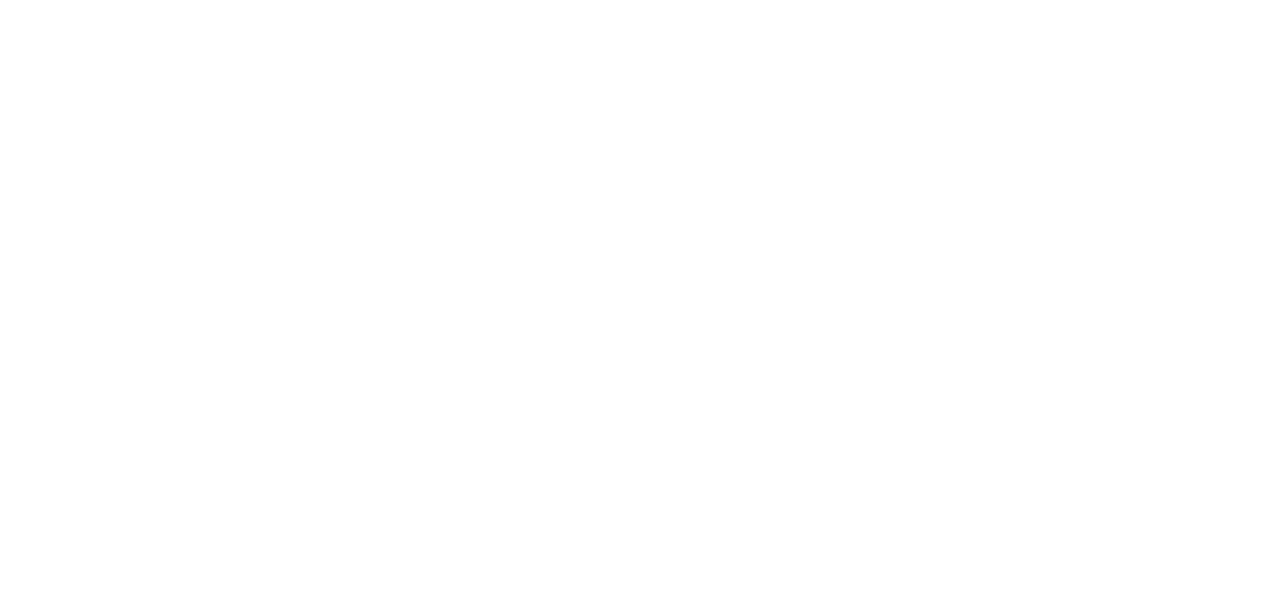
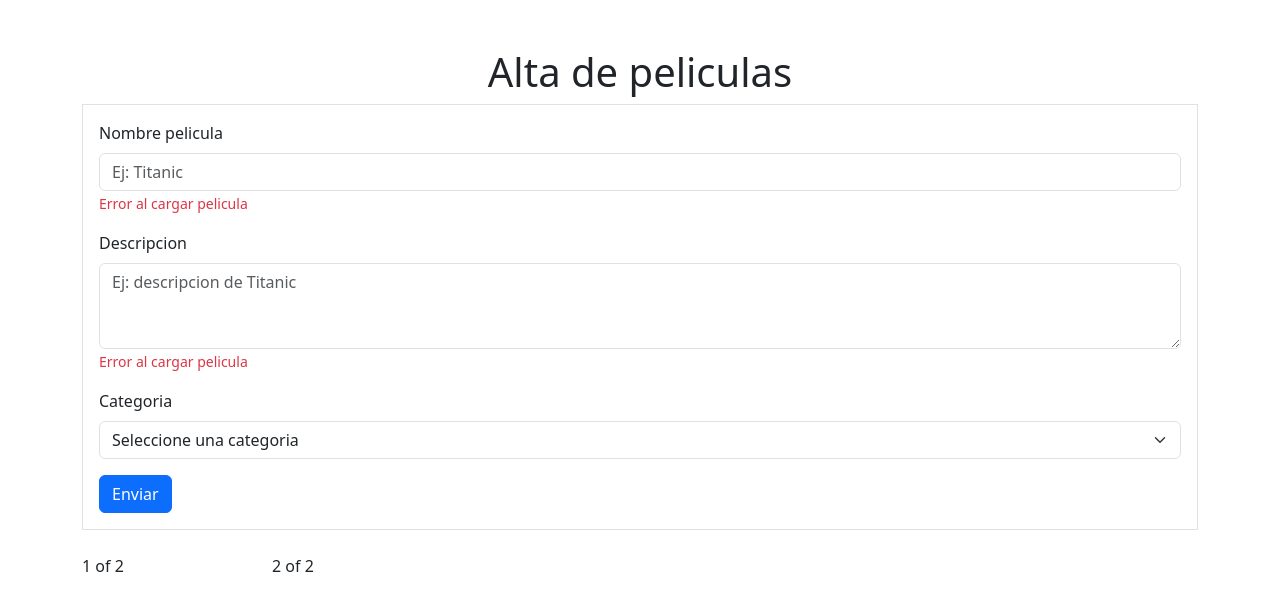
Before and after one commit to rollingcodeschool/altaPeliculas-c16, a React (Vite) app: page / in a window 1280 px wide. Shown: the top 610 px of the page. Built offline with nearby package versions, Linux system fonts and the light colour scheme.

Commit message:
agregamos el maquetado del formulario y la grilla de peliculas

```diff
--- a/src/App.jsx
+++ b/src/App.jsx
@@ -1,12 +1,16 @@
+import "bootstrap/dist/css/bootstrap.min.css";
+import { Container } from "react-bootstrap";
+import FormularioPelicula from "./components/FormularioPelicula";
 
 function App() {
-
   return (
     <>
-     <div></div>
-
+      <Container className="my-5">
+        <h1 className="text-center">Alta de peliculas</h1>
+        <FormularioPelicula></FormularioPelicula>
+      </Container>
     </>
-  )
+  );
 }
 
-export default App
+export default App;
--- /dev/null
+++ b/src/components/FormularioPelicula.jsx
@@ -0,0 +1,46 @@
+import { Form, Button } from "react-bootstrap";
+import GrillaPeliculas from "./GrillaPeliculas";
+
+const FormularioPelicula = () => {
+  return (
+    <section>
+      <Form className="border p-3">
+        <Form.Group className="mb-3">
+          <Form.Label>Nombre pelicula</Form.Label>
+          <Form.Control type="text" placeholder="Ej: Titanic" />
+          <Form.Text className="text-danger">
+            Error al cargar pelicula
+          </Form.Text>
+        </Form.Group>
+        <Form.Group className="mb-3">
+          <Form.Label>Descripcion</Form.Label>
+          <Form.Control
+            type="text"
+            placeholder="Ej: descripcion de Titanic"
+            as="textarea"
+            rows={3}
+          />
+          <Form.Text className="text-danger">
+            Error al cargar pelicula
+          </Form.Text>
+        </Form.Group>
+
+        <Form.Group className="mb-3" controlId="formBasicPassword">
+          <Form.Label>Categoria</Form.Label>
+          <Form.Select aria-label="Default select example">
+            <option>Seleccione una categoria</option>
+            <option value="Terror">Terror</option>
+            <option value="Comedia">Comedia</option>
+            <option value="Aventura">Aventura</option>
+          </Form.Select>
+        </Form.Group>
+        <Button variant="primary" type="submit">
+          Enviar
+        </Button>
+      </Form>
+      <GrillaPeliculas></GrillaPeliculas>
+    </section>
+  );
+};
+
+export default FormularioPelicula;
--- /dev/null
+++ b/src/components/GrillaPeliculas.jsx
@@ -0,0 +1,13 @@
+import { Row, Col } from "react-bootstrap";
+
+
+const GrillaPeliculas = () => {
+  return (
+    <Row xs={1} md={4} lg={6} className="mt-4">
+      <Col>1 of 2</Col>
+      <Col>2 of 2</Col>
+    </Row>
+  );
+};
+
+export default GrillaPeliculas;
```
